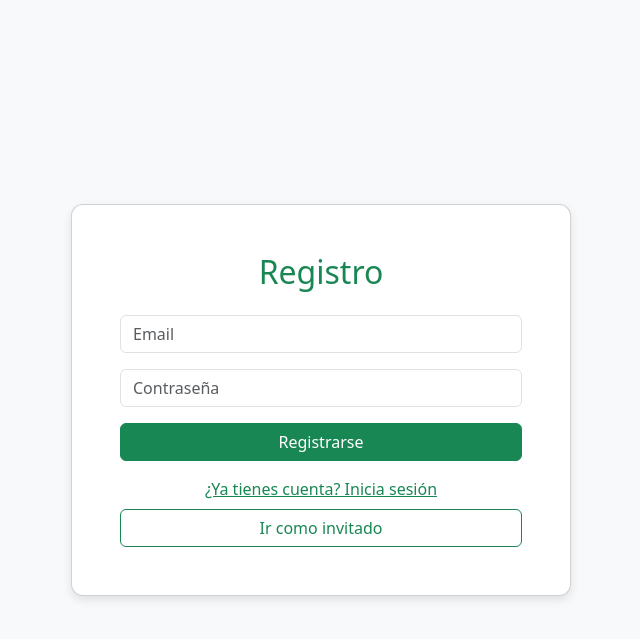
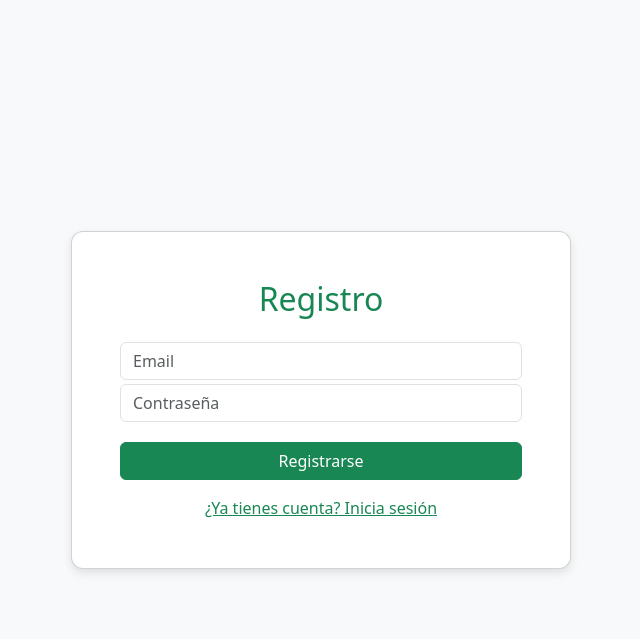
Before and after one commit to Cartopjt/MediApp, a Flask app: page /register in a window 1280 px wide. Shown: the top 639 px of the page, without its empty margins (319-959 px from the left). Run offline with Flask 3, Linux system fonts and the light colour scheme; parts of the project's set-up code (start-up, migrations or seed data) failed here and were passed over; some libraries are stand-ins or nearby versions.

Commit message:
Update register.html

```diff
--- a/templates/register.html
+++ b/templates/register.html
@@ -4,7 +4,6 @@
   <meta charset="UTF-8">
   <meta name="viewport" content="width=device-width, initial-scale=1">
   <title>Registro - MediApp</title>
-  <!-- Bootstrap CSS -->
   <link href="https://cdn.jsdelivr.net/npm/bootstrap@5.3.2/dist/css/bootstrap.min.css" rel="stylesheet">
   <style>
     .register-card {
@@ -20,18 +19,23 @@
       <h2 class="text-center text-success mb-4">Registro</h2>
 
       <form method="POST">
-        <input type="email" name="email" class="form-control mb-3" placeholder="Email" required>
-        <input type="password" name="password" class="form-control mb-3" placeholder="Contraseña" required>
-        <button type="submit" class="btn btn-success w-100 mb-3">Registrarse</button>
+        <!-- email -->
+        <input type="email" name="email" class="form-control mb-1" placeholder="Email" required>
+        {% if errors.get("email") %}
+          <div class="text-danger mb-2">{{ errors["email"] }}</div>
+        {% endif %}
+
+        <!-- contra -->
+        <input type="password" name="password" class="form-control mb-1" placeholder="Contraseña" required>
+        {% if errors.get("password") %}
+          <div class="text-danger mb-2">{{ errors["password"] }}</div>
+        {% endif %}
+
+        <button type="submit" class="btn btn-success w-100 mt-3">Registrarse</button>
       </form>
 
-      <div class="text-center mb-2">
+      <div class="text-center mt-3">
         <a href="{{ url_for('login') }}" class="text-success">¿Ya tienes cuenta? Inicia sesión</a>
-      </div>
-      <div class="text-center">
-        <a href="{{ url_for('index') }}">
-          <button type="button" class="btn btn-outline-success w-100">Ir como invitado</button>
-        </a>
       </div>
     </div>
   </div>
```
